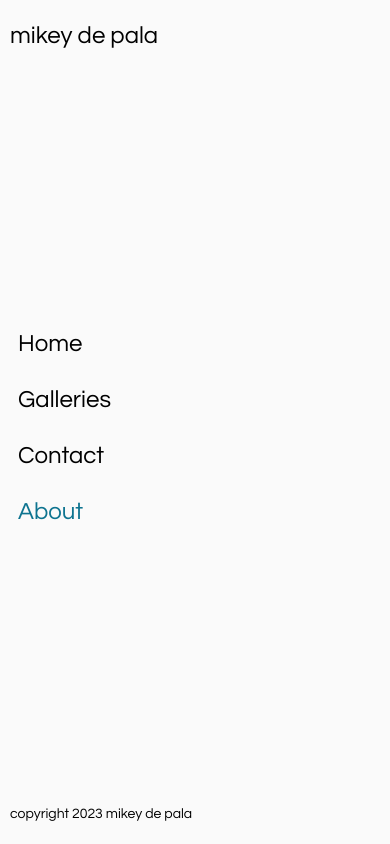
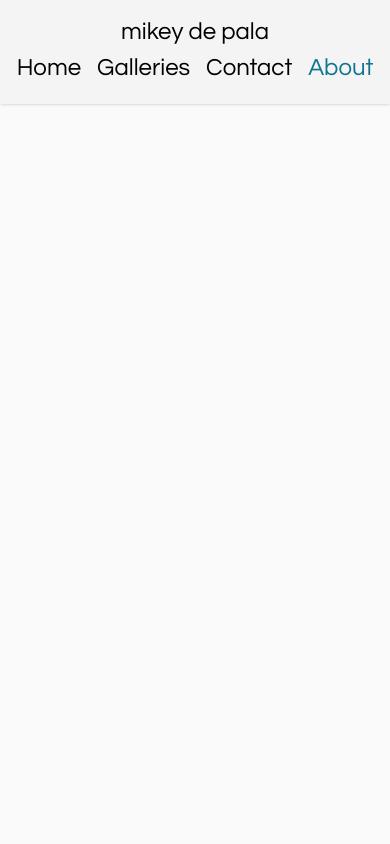
Before and after one commit to marysennello/mikey-photography, a Nuxt app: page /about in a window 390 px wide. Built offline with nearby package versions, Linux system fonts and the light colour scheme.

Commit message:
started working on mobile

```diff
--- a/assets/css/main.css
+++ b/assets/css/main.css
@@ -15,11 +15,9 @@ html {
   box-sizing: border-box;
   scroll-snap-type: y proximity;
   scroll-behavior: smooth;
-  scroll-padding-top: 5rem;
+  /* scroll-padding-top: 5rem; */
 }
 body {
-  padding-left: 10px;
-  padding-right: 10px;
   display: grid;
   /* border: 7px solid rgb(15, 15, 15); */
   /* background-color: rgb(252, 252, 251); */
--- a/components/HeaderNav.vue
+++ b/components/HeaderNav.vue
@@ -3,13 +3,16 @@
 </script>
 
 <template>
-  <div class="flex flex-col justify-between h-screen py-5 sticky top-0">
+  <div class="flex flex-row flex-wrap justify-center
+  md:flex-nowrap md:flex-col md:justify-between md:h-screen
+  py-1 md:py-5 sticky top-0
+  ">
     <header>
       <h1 class="text-2xl">mikey de pala</h1>
     </header>
 
     <nav>
-      <ul class="flex flex-col justify-around">
+      <ul class="flex flex-row md:flex-col justify-around">
         <li>
           <NuxtLink to="/" class="navlink"> Home </NuxtLink>
         </li>
@@ -24,7 +27,7 @@
         </li>
       </ul>
     </nav>
-    <footer>
+    <footer class="hidden md:block">
       <p class="text-sm">
         copyright 2023 mikey de pala
       </p>
@@ -40,6 +43,6 @@
     @apply text-cyan-700
   }
   li {
-    @apply text-2xl px-2 py-3 w-full hover:text-zinc-50 hover:bg-zinc-800
+    @apply text-2xl px-2 py-1 md:py-3 w-full hover:text-zinc-50 hover:bg-zinc-800
   }
 </style>
--- a/layouts/default.vue
+++ b/layouts/default.vue
@@ -3,15 +3,33 @@
 </script>
 
 <template>
-  <div class="flex">
+  <div class="flex flex-wrap md:flex-nowrap">
     <!-- side bar -->
-    <aside class=" sticky top-1 pr-5">
+    <aside class="shadow py-3">
       <HeaderNav />
     </aside>
 
      <!-- output the main page content -->
-    <div class="flex-1 justify-items-center  grid gap-y-40 mx-auto">
+    <div class="static mt-30 flex-1 justify-items-center
+    grid gap-y-5 md:gap-y-40
+    mx-auto px-5
+    z-1">
         <slot class="relative my-5"/>
     </div>
   </div>
 </template>
+
+<style>
+html {
+  @apply scroll-pt-28 md:scroll-pt-20
+}
+aside {
+  position: sticky;
+  top: 0;
+  z-index: 100;
+  margin-bottom: 1em;
+  background-color: #f4f4f5;
+
+}
+
+</style>
--- a/pages/gallery/index.vue
+++ b/pages/gallery/index.vue
@@ -8,13 +8,14 @@
     // https://live.staticflickr.com/{server-id}/{id}_{secret}_{size-suffix}.jpg
 </script>
 
-<template>
-    <div v-for="image in gallery" class="scrollsnap-item first:mt-8 last:mb-8">
+<template class="px-2">
+    <div v-for="image in gallery" class="scrollsnap-item last:mb-8">
       <div class="relative border border-zinc-800">
         <img :src="`https://live.staticflickr.com/${image.server}/${image.id}_${image.secret}_b.jpg`" :alt="image.id" class="object-contain">
-        <div class="absolute inset-0 bg-zinc-800 bg-opacity-50 flex items-center justify-center opacity-0 hover:opacity-100 transition-opacity duration-300">
+        <!-- hover overlay -->
+        <!-- <div class="absolute inset-0 bg-zinc-800 bg-opacity-50 flex items-center justify-center opacity-0 hover:opacity-100 transition-opacity duration-300">
           <h3 class="text-zinc-50 text-2xl font-bold">{{image.title}}</h3>
-        </div>
+        </div> -->
       </div>
     <!-- <p>{{image.description._content}}</p> -->
     </div>
```
